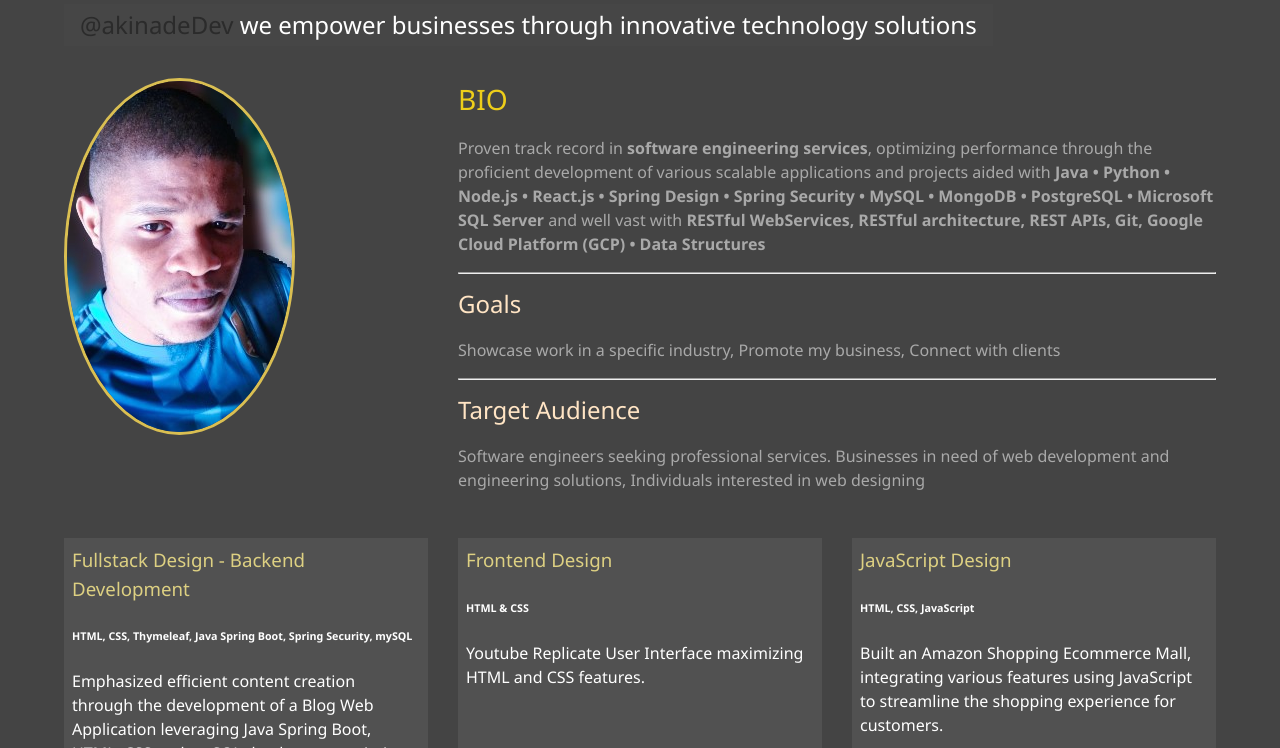
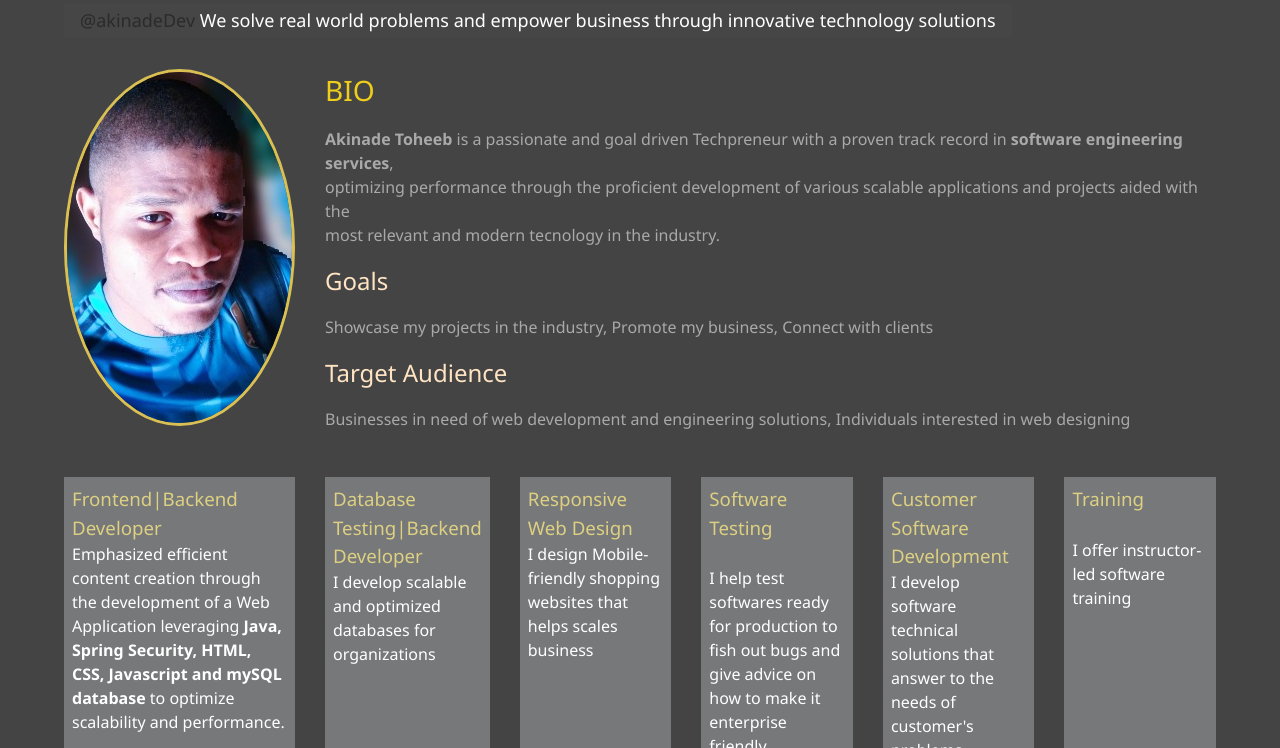
Before and after one commit to Teeman487/Akinade-Portfolio-Website, a plain HTML site: page dist/about.html in a window 1280 px wide. Shown: the part 204-952 px from the top of the page. Drawn offline with Linux system fonts and the light colour scheme.

Commit message:
website-portfolio

```diff
--- a/dist/about.html
+++ b/dist/about.html
@@ -37,7 +37,7 @@
         </li>
         <li class="nav-item">
           <a href="work.html" class="nav-link">
-            My Work
+            My Project
           </a>
         </li>
         <li class="nav-item">
@@ -55,22 +55,21 @@
       <span class="text-secondary">Me</span>
     </h1>
     <h2 class="sm-heading">
-      <span class="akinadeDev">@akinadeDev</span> we empower businesses through innovative technology solutions
+      <span class="akinadeDev">@akinadeDev </span> We solve real world problems and empower business through innovative technology solutions
     </h2>
     <div class="about-info">
       <img src="img/portrait.jpg" alt="Toheeb" class="bio-image">
 
       <div class="bio">
         <h3 class="text-secondary">BIO</h3>
-        <p class="bio-para">Proven track record in <strong>software engineering services</strong>, optimizing performance through the proficient development of various scalable applications and projects aided with <strong>Java • Python • Node.js • React.js • Spring Design • Spring Security • MySQL • MongoDB • PostgreSQL • Microsoft SQL Server </strong><span>and well vast with</span> <strong>RESTful WebServices, RESTful architecture, REST APIs, Git, Google Cloud Platform (GCP) • Data Structures</strong></p>
-        <hr>
+        <p class="bio-para"><strong>Akinade Toheeb</strong> is a passionate and goal driven Techpreneur with a proven track record in <strong>software engineering services</strong>,<br> optimizing performance through the proficient development of various scalable applications and projects aided with the <br> most relevant and modern tecnology in the industry.</p>
+
 
         <span class="goals">Goals</span>
-        <p class="goals-para">Showcase work in a specific industry, Promote my business, Connect with clients</p>
+        <p class="goals-para">Showcase my projects in the industry, Promote my business, Connect with clients</p>
 
-        <hr>
         <span class="target-audience">Target Audience</span>
-        <p class="target-audience-para">Software engineers seeking professional services. Businesses in need of web development and engineering solutions, Individuals interested in web designing</p>
+        <p class="target-audience-para">Businesses in need of web development and engineering solutions, Individuals interested in web designing</p>
 
 
 
@@ -79,32 +78,61 @@
       <div class="job job-1">
 
         <a href="">
-          <h3 id="abt1">Fullstack Design - Backend Development</h3>
+          <h3 class="abt1">Frontend|Backend Developer </h3>
         </a>
+          Emphasized efficient content creation through the  development of a Web Application leveraging <strong>Java, Spring Security, HTML, CSS, Javascript and mySQL database</strong> to optimize scalability and performance.
 
-        <h6>HTML, CSS, Thymeleaf, Java Spring Boot, Spring Security, mySQL</h6>
-        <p>Emphasized efficient content creation through the  development of  a Blog Web Application leveraging Java Spring Boot, HTML, CSS and mySQL database to optimize scalability and performance.</p>
+
+
       </div>
 
       <div class="job job-2">
 
         <a href="">
-          <h3 id="abt2">Frontend Design</h3>
+          <h3 class="abt2">Database Testing|Backend Developer</h3>
+          I develop scalable and optimized databases for organizations
         </a>
-
-        <h6>HTML & CSS</h6>
-        <p> Youtube Replicate User Interface maximizing HTML and CSS features.</p>
       </div>
 
       <div class="job job-3">
+        <a>
+          <h3 class="abt3">Responsive Web Design</h3>
+          I design Mobile-friendly shopping websites that helps scales business
+        </a>
+      </div>
+
+
+
+      <div class="job job-4">
 
         <a>
-          <h3 id="abt3">JavaScript Design</h3>
+          <h3 class="abt4">Software Testing</h3>
+          <br>
+          I help test softwares ready for production to fish out bugs and give advice on how to make it enterprise friendly.
         </a>
 
-        <h6>HTML, CSS, JavaScript</h6>
-        <p>Built an Amazon Shopping Ecommerce Mall, integrating various features using JavaScript to streamline the shopping experience for customers.</p>
       </div>
+
+      <div class="job job-5">
+
+        <a>
+          <h3 class="abt5">Customer Software Development</h3>
+           I develop software technical solutions that answer to the needs of customer's problems
+        </a>
+
+      </div>
+
+      <div class="job job-6">
+
+        <a>
+          <h3 class="abt6">Training</h3>
+          <br>I offer instructor-led software training
+        </a>
+
+      </div>
+
+
+
     </div>
   </main>
 
--- a/dist/css/main.css
+++ b/dist/css/main.css
@@ -77,7 +77,7 @@
   .menu .nav-link {
     display: inline-block;
     position: relative;
-    font-size: 25px;
+    font-size: 22px;
     text-transform: uppercase;
     padding: 1rem 0;
     font-weight: 300;
@@ -134,6 +134,7 @@ h3 {
     background: rgba(73, 73, 73, 0.5);
     /* Added */
     width: fit-content;
+    font-size: 18px;
 
    }
 
@@ -155,7 +156,8 @@ main {
   main .icons {
     margin-top: 1rem; }
     main .icons a {
-      padding: 0.4rem; }
+      padding: 0.4rem;
+      }
       main .icons a:hover {
         color: #eece1a;
         transition: all 0.5s ease-out; }
@@ -167,8 +169,10 @@ main {
 .about-info {
   display: grid;
   grid-gap: 30px;
-  grid-template-areas: 'bioimage bio bio' 'job1 job2 job3';
-  grid-template-columns: repeat(3, 1fr); }
+  grid-template-areas: 'bioimage bio bio bio bio bio' 'job1 job2 job3 job4 job5 job6' ;
+  grid-template-columns: repeat(6, 1fr);
+/* '' */
+}
 
 
   .about-info .bio-image {
@@ -186,14 +190,32 @@ main {
     /* padding-top: 0%; */
 
   }
+
+
+
+
+
   .about-info .job-1 {
-    grid-area: job1; }
+    grid-area: job1;
+
+    }
   .about-info .job-2 {
-    grid-area: job2; }
+    grid-area: job2;
+
+  }
   .about-info .job-3 {
     grid-area: job3; }
+    .about-info .job-4 {
+      grid-area: job4;
+     }
+      .about-info .job-5 {
+        grid-area: job5;
+        }
+        .about-info .job-6 {
+          grid-area: job6;
+         }
   .about-info .job {
-    background: #515151;
+    background: #767879;
     padding: 0.5rem;
     border-bottom: #eece1a 5px solid; }
 
@@ -259,7 +281,13 @@ main {
 
 @media screen and (min-width: 320px) and (min-height: 100px) {
   .projects {
-    grid-template-columns: repeat(4, 1fr); } }
+    grid-template-columns: repeat(4, 1fr); }
+    .about-info{
+      width: fit-content;
+    }
+
+
+  }
 
 @media screen and (min-width: 769px) and (max-width: 1170px) and (min-height: 100px) {
   .projects {
@@ -302,12 +330,16 @@ main {
       height: 150px; } */
 
   .about-info {
-    grid-template-areas: 'bioimage' 'bio' 'job1' 'job2' 'job3';
+    grid-template-areas: 'bioimage' 'bio' 'job1' 'job2' 'job3 job4 job5 job6';
     grid-template-columns: 1fr; }
   .projects {
     grid-template-columns: repeat(2, 1fr); }
   }
-
+/* .about-info {
+  display: grid;
+  grid-gap: 30px;
+  grid-template-areas: 'bioimage bio bio bio bio bio' 'job1 job2 job3 job4 job5 job6';
+  grid-template-columns: repeat(6, 2fr); } */
 
 
 @media screen and (max-width: 500px) {
@@ -319,7 +351,7 @@ main {
       margin-top: 1rem;
       font-size: 5rem; }
   .projects {
-    grid-template-columns: 1fr; } }
+    grid-template-columns: 4fr; } }
 
 
 /*
@@ -328,8 +360,8 @@ main {
           Amazon Ecommerce, to streamline the shopping experience for customers. </strong></p> */
 
           .resume{
-            font-size: 18px;
-            color: rgba(76, 124, 66, 0.9);
+            font-size: 20px;
+            color: rgba(43, 239, 8, 0.9);
             cursor: pointer;
             transition: background-color 0.15s,
             color 0.15s;
@@ -351,30 +383,17 @@ main {
           }
 
 
-        .bio-para{
-
-          font-size: 16px;
-          color:darkgray;
-
-        }
-
-        .goals-para{
-
-          font-size: 16px;
-          color:darkgray;
-
-        }
-
+        .bio-para,
+        .goals-para,
         .target-audience-para{
 
           font-size: 16px;
           color:darkgray;
+          width:fit-content;
 
         }
-        /* .hr{
-          color: #373737;
-          background-color: #eece1a;
-        } */
+
+
 
         .akinadeDev{
           color: #2b2b2b;
@@ -397,9 +416,27 @@ main {
           opacity: 0.7;
         }
 
-        #abt1,#abt2,#abt3{
+        .abt1,.abt2,.abt3,.abt4,.abt5,.abt6{
 
           cursor: pointer;
           color: #ddd082;
+          width:fit-content;
+          transition: background-color 0.15s,
+          color 0.15s;
 
         }
+       /* .resume{
+            font-size: 18px;
+            color: rgba(76, 124, 66, 0.9);
+            cursor: pointer;
+            transition: background-color 0.15s,
+            color 0.15s;
+
+          } */
+          .abt1:hover,.abt2:hover,.abt3:hover,.abt4:hover,.abt5:hover,.abt6:hover {
+
+            color:rgb(195, 227, 8);
+          }
+         .abt1,.abt2,.abt3,.abt4,.abt5,.abt6:active {
+            opacity: 1;
+          }
```
Also changed, not shown: dist/contact.html (+1 -1 lines), dist/index.html (+2 -2 lines), dist/work.html (+14 -9 lines).
